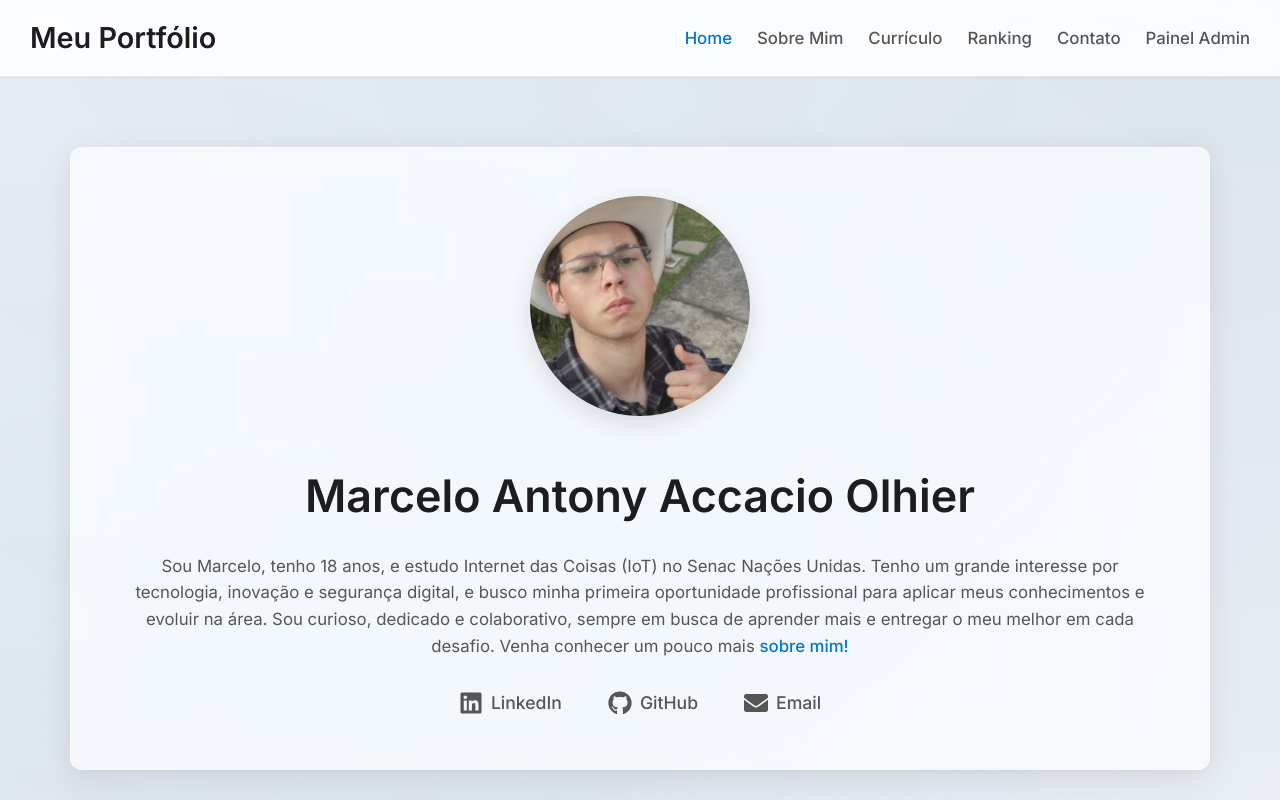
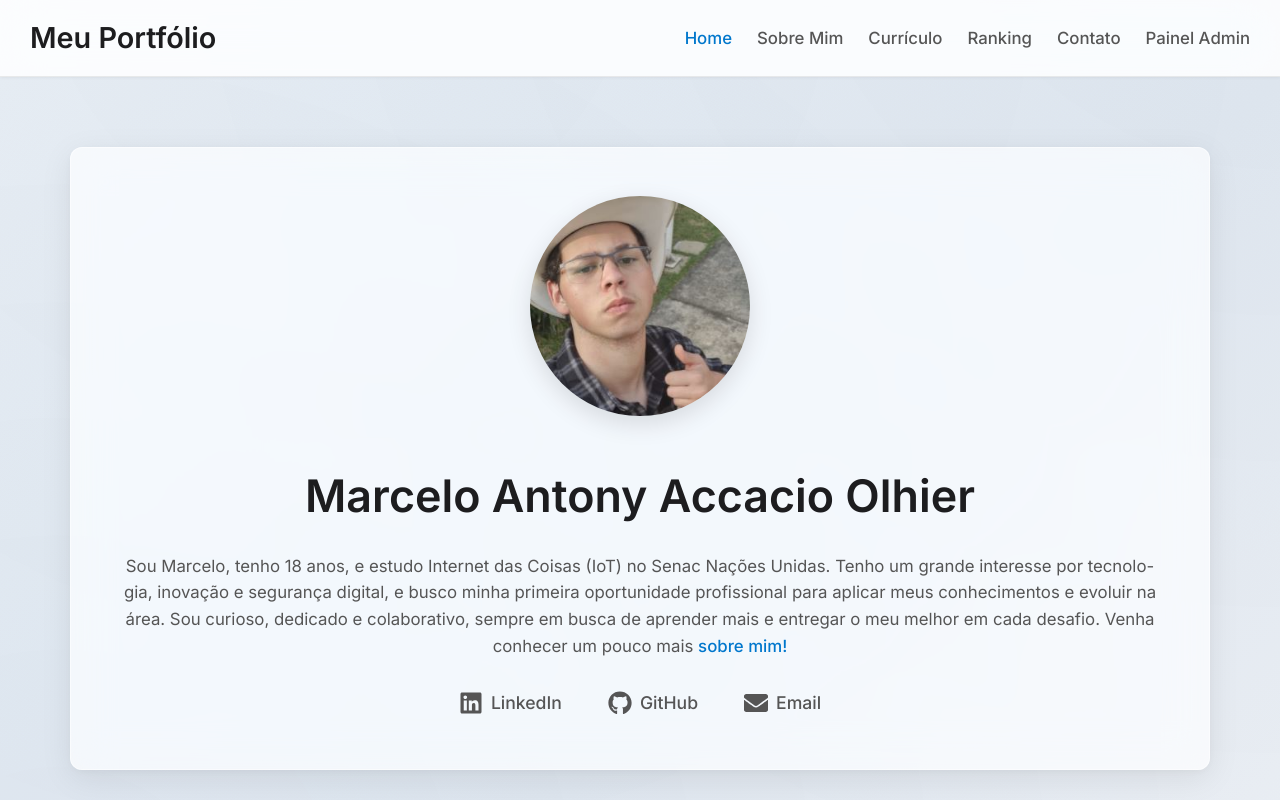
Before and after one commit to Fernando-Accacio/cadastro-atividades, a React (Create React App) app in the folder frontend/: page / in a window 1280 px wide. Shown: the top 800 px of the page. Built offline with nearby package versions, Linux system fonts and the light colour scheme; no server answers.

Commit message:
Ajustando quebra de linha do site

```diff
--- a/frontend/src/App.css
+++ b/frontend/src/App.css
@@ -5,6 +5,12 @@
 body {
   position: relative;
   overflow-x: hidden;
+  overflow-wrap: break-word;
+  word-wrap: break-word;
+  word-break: normal;
+  -webkit-hyphens: auto;
+  -ms-hyphens: auto;
+  hyphens: auto;
 }
 
 body::before {
@@ -548,6 +554,7 @@ main {
   backdrop-filter: none;
   -webkit-backdrop-filter: none;
   overflow: visible;
+  overflow-x: hidden;
 }
 
 
@@ -570,19 +577,20 @@ main {
 
   .data-table td {
     display: block;
-    text-align: right;
+    text-align: left;
     padding-left: 50%;
     position: relative;
     padding-top: 14px;
     padding-bottom: 14px;
     padding-right: 14px;
     overflow-wrap: break-word;
+    word-break: break-word;
     box-sizing: border-box;
-    word-break: break-all;
     border-left: none;
     border-right: none;
     border-bottom: none;
     border-top: 1px solid var(--border-light);
+    max-width: 100%;
   }
 
   .data-table td:not(:first-child) {
```
